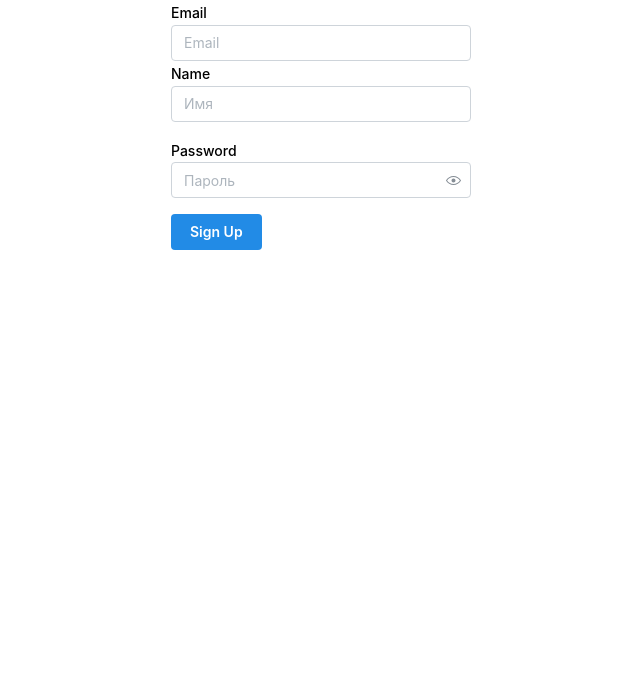
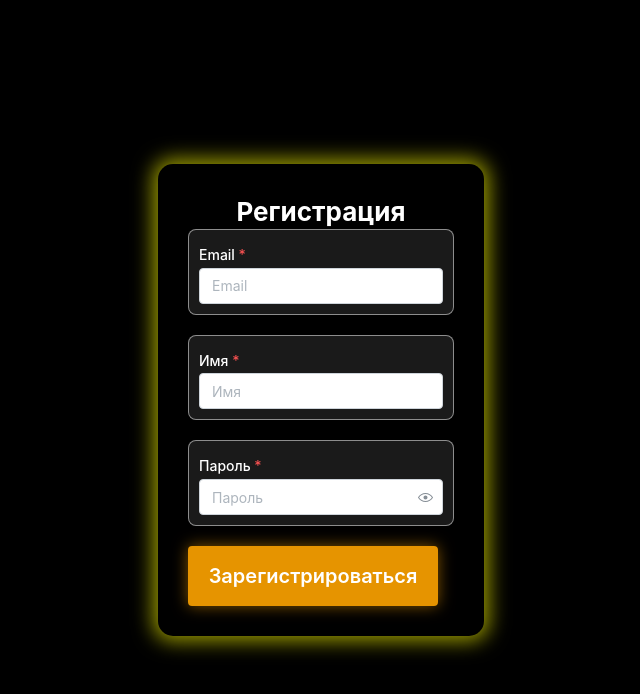
Before and after one commit to feodosiadi/Karaoke-final-project, a React (Vite) app in the folder client/: page /signup in a window 1280 px wide. Shown: the top 694 px of the page, without its empty margins (319-959 px from the left). Built offline with nearby package versions, Linux system fonts and the light colour scheme; no server answers.

Commit message:
Auth pages style

```diff
--- /dev/null
+++ b/client/src/pages/SignIn/SignInPage.style.css
@@ -0,0 +1,34 @@
+.container {
+  background-color: #000;
+  min-height: 100vh;
+  padding: 20px;
+  display: flex;
+  align-items: center;
+  justify-content: center;
+  position: relative;
+}
+
+.center-text {
+  text-align: center;
+  color: #fff;
+}
+
+.input-style {
+  width: 100%;
+  font-size: 18px;
+  color: #fff;
+}
+
+.button-primary {
+  width: 250px;
+  height: 60px;
+  font-size: 20px;
+  box-shadow: 0 0 15px rgba(255, 165, 0, 0.5);
+}
+
+.glowing-box {
+  padding: 20px;
+  border-radius: 15px;
+  box-shadow: 0 0 30px 10px rgba(255, 255, 0, 0.9);
+  transition: box-shadow 0.3s ease;
+}
--- a/client/src/pages/SignIn/SignInPage.tsx
+++ b/client/src/pages/SignIn/SignInPage.tsx
@@ -1,14 +1,19 @@
 import React from 'react';
-import { Button, TextInput, PasswordInput, Group, Box } from '@mantine/core';
+import { Button, TextInput, PasswordInput, Group, Box, Title } from '@mantine/core';
 import { useAppDispatch } from '../../shared/lib/hooks';
 import { loginThunk } from '../../enteties/User/model/authThunk';
 import type { LoginForm } from '../../enteties/User/model/types';
+import './SignInPage.style.css';
 
 export default function SignInPage(): JSX.Element {
   const dispatch = useAppDispatch();
 
   return (
-    <Box maw={300} mx="auto">
+    <div className="container">
+      <Box maw={400} mx="auto" className="center-text glowing-box">
+        <Title order={1} style={{ marginBottom: '40px' }}>
+          Войти
+        </Title>
         <form
           onSubmit={(e) => {
             e.preventDefault();
@@ -16,14 +21,28 @@ export default function SignInPage(): JSX.Element {
             void dispatch(loginThunk(formData as LoginForm));
           }}
         >
-        <TextInput label="Email" placeholder="Email" name="email" />
+          <TextInput label="Email" placeholder="Email" name="email" className="input-style" />
+          <PasswordInput
+            label="Пароль"
+            placeholder="Пароль"
+            name="password"
+            mt="md"
+            className="input-style"
+          />
 
-        <PasswordInput label="Пароль" placeholder="Пароль" name="password" mt="md" />
-
-        <Group mt="md">
-          <Button type="submit">Submit</Button>
+          <Group mt="md" position="center">
+            <Button
+              type="submit"
+              variant="gradient"
+              gradient={{ from: '#ffcc00', to: '#ff9900', deg: 105 }}
+              radius="lg"
+              className="button-primary"
+            >
+              Войти
+            </Button>
           </Group>
         </form>
       </Box>
+    </div>
   );
 }
--- /dev/null
+++ b/client/src/pages/SignUp/SignUpPage.style.css
@@ -0,0 +1,50 @@
+.container {
+    background-color: #000; /* Темный фон */
+    min-height: 100vh; /* Высота на 100% от высоты окна */
+    display: flex;
+    align-items: center;
+    justify-content: center;
+    position: relative;
+  }
+
+  .center-text {
+    text-align: center;
+    color: #fff; /* Цвет текста заголовка */
+  }
+
+  .input-style {
+    width: 100%; /* Ширина полей ввода */
+    font-size: 18px; /* Размер шрифта */
+    color: #fff; /* Цвет текста */
+    background-color: rgba(255, 255, 255, 0.1); /* Полупрозрачный фон */
+    border: 1px solid rgba(255, 255, 255, 0.5); /* Полупрозрачная рамка */
+    border-radius: 8px; /* Скругленные углы */
+    padding: 10px; /* Внутренние отступы */
+    margin-bottom: 20px; /* Отступ между полями */
+  }
+
+  .button-primary {
+    width: 250px; /* Ширина кнопки */
+    height: 60px; /* Высота кнопки */
+    font-size: 20px; /* Размер шрифта кнопки */
+    background-color: rgba(255, 165, 0, 0.9); /* Цвет фона кнопки */
+    color: #fff; /* Цвет текста кнопки */
+    border: none; /* Убираем рамку */
+    box-shadow: 0 0 15px rgba(255, 165, 0, 0.5); /* Светящаяся рамка */
+    transition: background-color 0.3s ease; /* Плавный переход */
+  }
+
+  .button-primary:hover {
+    background-color: rgba(255, 165, 0, 1); /* Цвет кнопки при наведении */
+  }
+
+  .glowing-box {
+    padding: 20px; /* Внутренние отступы */
+    border-radius: 15px; /* Скругленные углы для формы */
+    box-shadow: 0 0 20px 5px rgba(255, 255, 0, 0.6); /* Светящаяся жёлтая рамка */
+    transition: box-shadow 0.3s ease; /* Плавный переход */
+  }
+
+  .glowing-box:hover {
+    box-shadow: 0 0 30px 10px rgba(255, 255, 0, 0.9); /* Усиленное свечение при наведении */
+  }
--- a/client/src/pages/SignUp/SignUpPage.tsx
+++ b/client/src/pages/SignUp/SignUpPage.tsx
@@ -1,14 +1,51 @@
+// import React from 'react';
+// import { Button, TextInput, PasswordInput, Group, Box } from '@mantine/core';
+// import { useAppDispatch } from '../../shared/lib/hooks';
+// import { signUpThunk } from '../../enteties/User/model/authThunk';
+// import type { SignUpForm } from '../../enteties/User/model/types';
+
+// export default function SignUpPage(): JSX.Element {
+//   const dispatch = useAppDispatch();
+
+//   return (
+//     <Box maw={300} mx="auto">
+//       <form
+//         onSubmit={(e) => {
+//           e.preventDefault();
+//           const formData = Object.fromEntries(new FormData(e.currentTarget));
+//           void dispatch(signUpThunk(formData as SignUpForm));
+//         }}
+//       >
+//         <TextInput label="Email" placeholder="Email" name="email" />
+
+//         <TextInput label="Name" placeholder="Имя" name="name" />
+
+//         <PasswordInput label="Password" placeholder="Пароль" name="password" mt="md" />
+
+//         <Group mt="md">
+//           <Button type="submit">Sign Up</Button>
+//         </Group>
+//       </form>
+//     </Box>
+//   );
+// }
+
 import React from 'react';
-import { Button, TextInput, PasswordInput, Group, Box } from '@mantine/core';
+import { Button, TextInput, PasswordInput, Group, Box, Title } from '@mantine/core';
 import { useAppDispatch } from '../../shared/lib/hooks';
 import { signUpThunk } from '../../enteties/User/model/authThunk';
 import type { SignUpForm } from '../../enteties/User/model/types';
+import './SignUpPage.style.css'; // Подключаем файл со стилями
 
 export default function SignUpPage(): JSX.Element {
   const dispatch = useAppDispatch();
 
   return (
-    <Box maw={300} mx="auto">
+    <Box className="container">
+      <Box className="glowing-box" maw={400} mx="auto" p={30}>
+        <Title order={2} align="center" className="center-text">
+          Регистрация
+        </Title>
         <form
           onSubmit={(e) => {
             e.preventDefault();
@@ -16,16 +53,32 @@ export default function SignUpPage(): JSX.Element {
             void dispatch(signUpThunk(formData as SignUpForm));
           }}
         >
-        <TextInput label="Email" placeholder="Email" name="email" />
+          <TextInput
+            label="Email"
+            placeholder="Email"
+            name="email"
+            className="input-style"
+            required
+          />
 
-        <TextInput label="Name" placeholder="Имя" name="name" />
+          <TextInput label="Имя" placeholder="Имя" name="name" className="input-style" required />
 
-        <PasswordInput label="Password" placeholder="Пароль" name="password" mt="md" />
+          <PasswordInput
+            label="Пароль"
+            placeholder="Пароль"
+            name="password"
+            mt="md"
+            className="input-style"
+            required
+          />
 
-        <Group mt="md">
-          <Button type="submit">Sign Up</Button>
+          <Group mt="md" position="center">
+            <Button type="submit" className="button-primary">
+              Зарегистрироваться
+            </Button>
           </Group>
         </form>
       </Box>
+    </Box>
   );
 }
```
Lines whose indentation alone changed are shown as unchanged.
